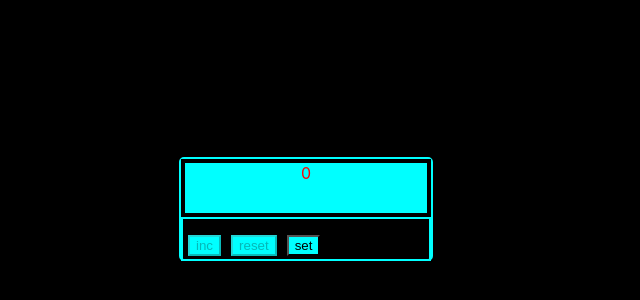
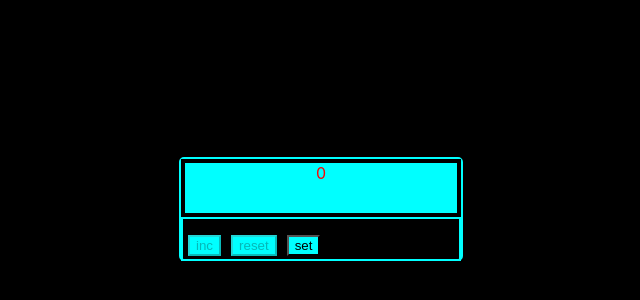
Before and after one commit to tropicdenis/counter2, a React (Create React App) app: page / in a window 1280 px wide. Shown: the part 138-438 px from the top of the page, without its empty margins (271-911 px from the left). Built offline with nearby package versions, Linux system fonts and the light colour scheme.

Commit message:
css modified

```diff
--- a/src/Components/Counter/Counter.module.css
+++ b/src/Components/Counter/Counter.module.css
@@ -3,7 +3,7 @@
     top: 295px;
     left:450px;
     font-size: xx-large;
-    width: 250px;
+    width: 280px;
     height: 100px;
     border: 2px solid aqua;
     margin: 0px;
```
